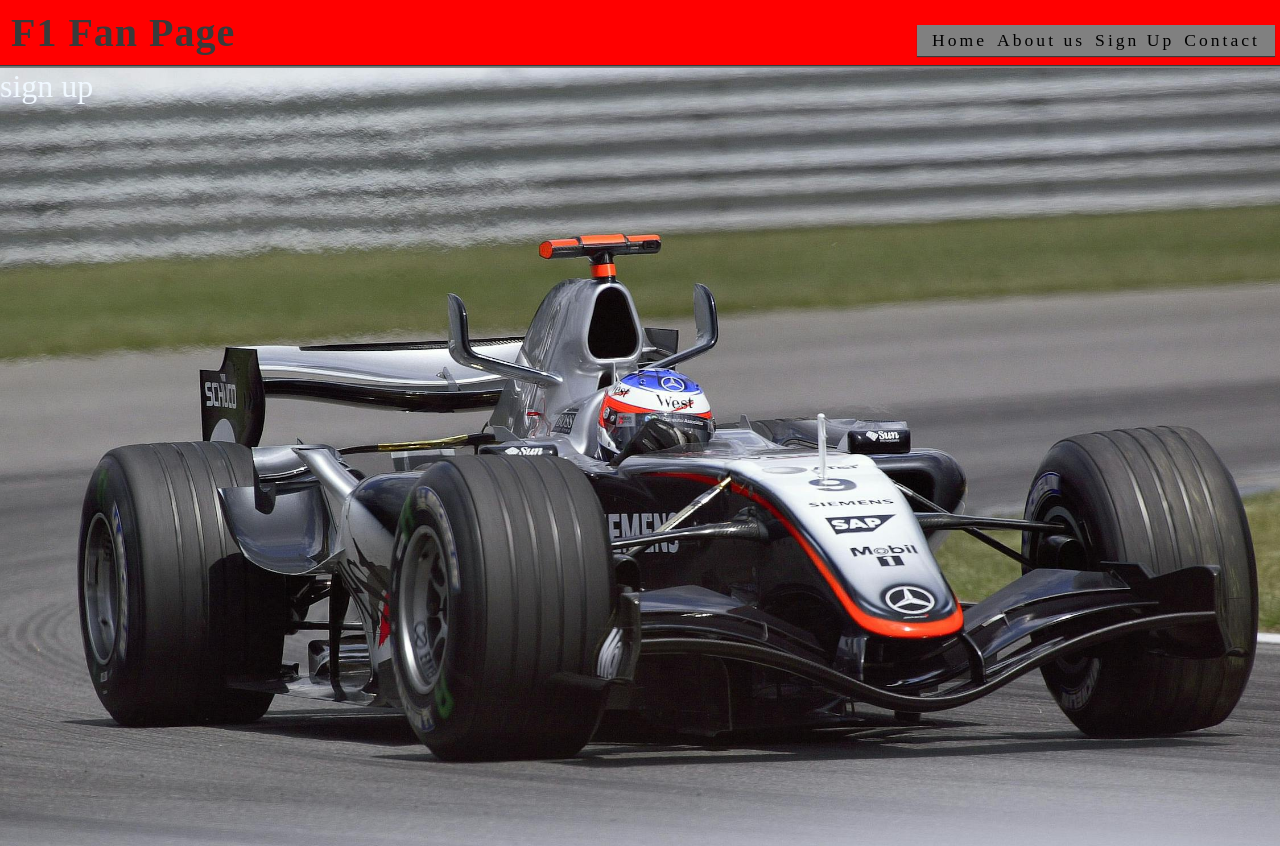
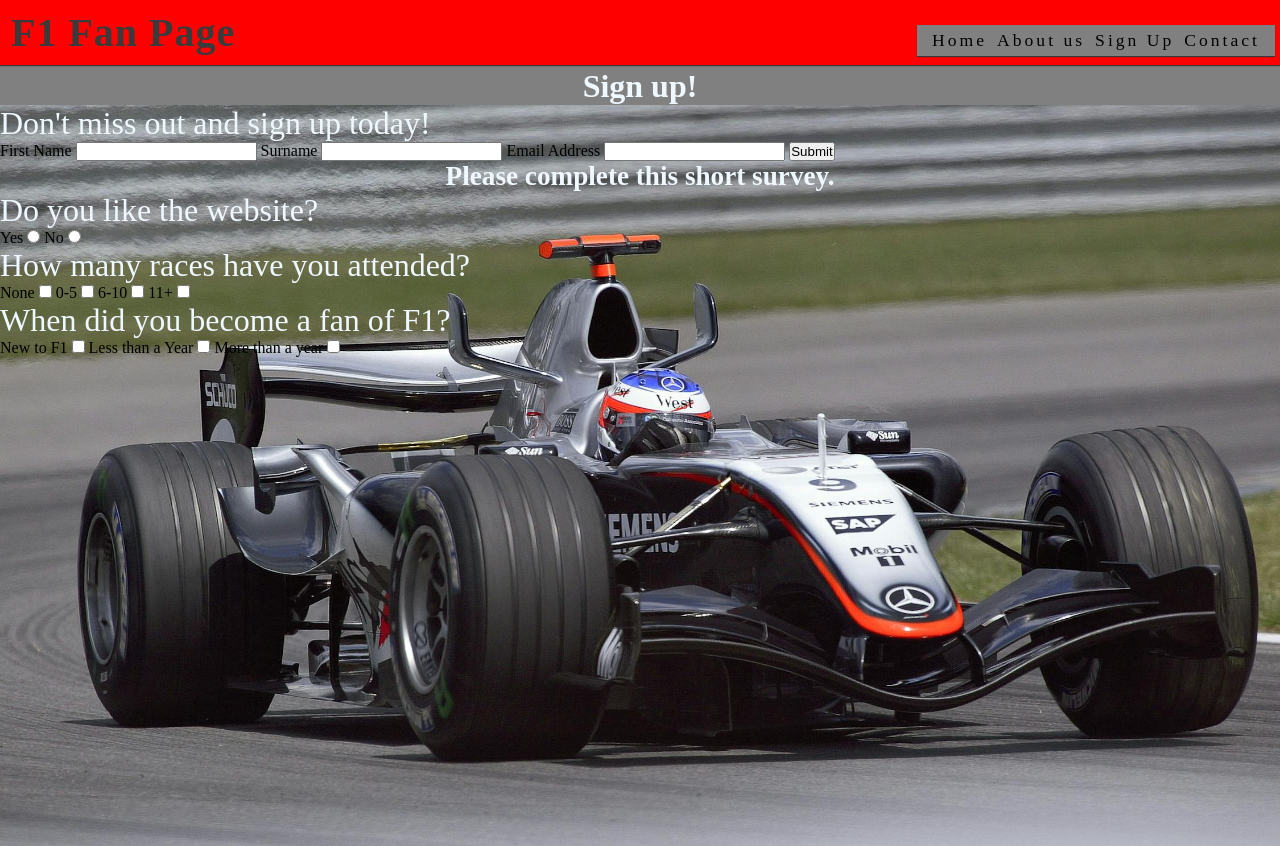
Before and after one commit to Jackevans47/F1-fan-page, a plain HTML site: page signup.html in a window 1280 px wide. Shown: the top 846 px of the page. Drawn offline with Linux system fonts and the light colour scheme.

Commit message:
Added html structure for sign up and survey page

```diff
--- a/signup.html
+++ b/signup.html
@@ -35,7 +35,63 @@
 
     <!--Main Content-->
     <main>
-        <p>sign up</p>
+        <section class="signup">
+            <form class="signup-page" method="post" action="https://formdump.codeinstitute.net">
+                <h2>Sign up!</h2>
+                <div class="dont-miss-out">
+                    <p>Don't miss out and sign up today! </p>
+                </div>
+                <label for="first-name">First Name</label>
+                <input type="text" class="first-name" name="first-name" required>
+
+                <label for="surname">Surname</label>
+                <input type="text" class="surname" name="surname" required>
+
+                <label for="email">Email Address</label>
+                <input type="email" class="email" name="email" required>
+
+                <button type="submit" class="submit">Submit</button>
+                <div class="survey">
+                    <h3>Please complete this short survey.</h3>
+                    <p>Do you like the website?</p>
+                    <div class="buttons">
+                        <div>
+
+
+                            <label for="yes">Yes</label>
+                            <input type="radio" id="yes" name="yes">
+
+                            <label for="no">No</label>
+                            <input type="radio" id="no" name="no">
+
+                            <p>How many races have you attended?</p>
+                            <label for="none">None</label>
+                            <input type="checkbox" id="none" name="none">
+                            <label for="0-5">0-5</label>
+                            <input type="checkbox" id="0-5" name="0-5">
+                            <label for="6-10">6-10</label>
+                            <input type="checkbox" id="6-10" name="6-10">
+                            <label for="11+">11+</label>
+                            <input type="checkbox" id="11+" name="11+">
+
+                            <p>When did you become a fan of F1?</p>
+                            <label for="new">New to F1</label>
+                            <input type="checkbox" id="new" name="new">
+                            <label for="year">Less than a Year</label>
+                            <input type="checkbox" id="year" name="year">
+                            <label for="more">More than a year</label>
+                            <input type="checkbox" id="more" name="more">
+                        </div>
+
+                    </div>
+
+                </div>
+
+
+
+            </form>
+
+        </section>
 
 
     </main>
```
